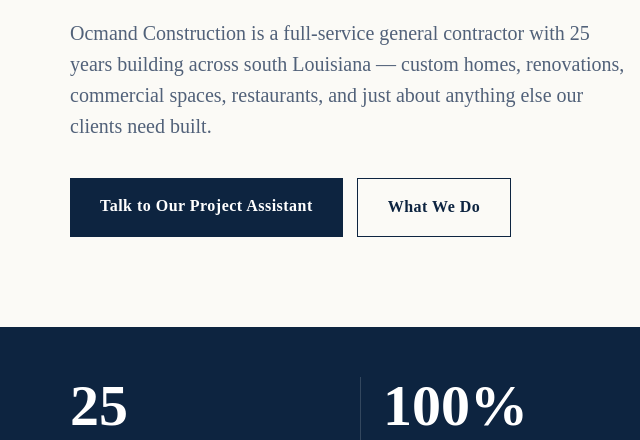
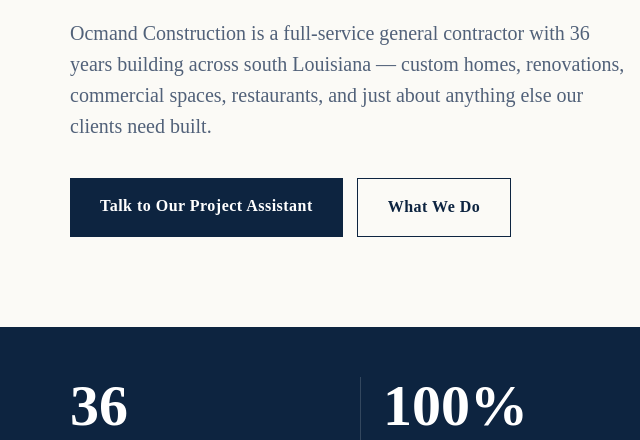
Before and after one commit to pbocmand-eng/ocmand-site, a plain HTML site: page index.html in a window 1280 px wide. Shown: the part 518-958 px from the top of the page, 0-640 px from the left. Drawn offline with Linux system fonts and the light colour scheme.

Commit message:
Update index.html

```diff
--- a/index.html
+++ b/index.html
@@ -4,7 +4,7 @@
 <meta charset="utf-8" />
 <meta name="viewport" content="width=device-width, initial-scale=1" />
 <title>Ocmand Construction Co. — General Contractor | South Louisiana</title>
-<meta name="description" content="Ocmand Construction Co. is a full-service general contractor in Youngsville, Louisiana, with 25 years building residential and commercial projects across south Louisiana." />
+<meta name="description" content="Ocmand Construction Co. is a full-service general contractor in Youngsville, Louisiana, with 36 years building residential and commercial projects across south Louisiana." />
 <style>
 :root{
   --navy:#0d2440; --navy-700:#173a66; --navy-ink:#091a30;
@@ -190,7 +190,7 @@
   <div class="oc-hero-inner">
     <div class="oc-eyebrow">Residential &amp; Commercial · South Louisiana</div>
     <h1 class="serif">Built right,<br />from the <em>ground up.</em></h1>
-    <p>Ocmand Construction is a full-service general contractor with 25 years building across south Louisiana — custom homes, renovations, commercial spaces, restaurants, and just about anything else our clients need built.</p>
+    <p>Ocmand Construction is a full-service general contractor with 36 years building across south Louisiana — custom homes, renovations, commercial spaces, restaurants, and just about anything else our clients need built.</p>
     <div class="oc-hero-actions">
       <a class="oc-btn-primary" href="#assistant">Talk to Our Project Assistant</a>
       <a class="oc-btn-ghost" href="#services">What We Do</a>
@@ -201,7 +201,7 @@
 <!-- STATS -->
 <div class="oc-stats">
   <div class="oc-stats-inner">
-    <div class="oc-stat"><div class="num">25</div><div class="lbl">Years of Experience</div></div>
+    <div class="oc-stat"><div class="num">36</div><div class="lbl">Years of Experience</div></div>
     <div class="oc-stat"><div class="num">100%</div><div class="lbl">Self-Performed &amp; Managed</div></div>
     <div class="oc-stat"><div class="num">LA</div><div class="lbl">Licensed &amp; Insured</div></div>
     <div class="oc-stat"><div class="num">Acadiana</div><div class="lbl">Rooted in South Louisiana</div></div>
@@ -255,7 +255,7 @@
       <div class="oc-steps">
         <div class="oc-step"><div class="n serif">01</div><div><h4>Estimate &amp; Plan</h4><p>We review the scope, price it clearly, and map a realistic schedule before a hammer swings.</p></div></div>
         <div class="oc-step"><div class="n serif">02</div><div><h4>Coordinate</h4><p>Permits, trades, and equipment vendors lined up so nothing stalls the job.</p></div></div>
-        <div class="oc-step"><div class="n serif">03</div><div><h4>Build</h4><p>Self-performed and managed in the field with the quality control that 25 years builds.</p></div></div>
+        <div class="oc-step"><div class="n serif">03</div><div><h4>Build</h4><p>Self-performed and managed in the field with the quality control that 36 years builds.</p></div></div>
         <div class="oc-step"><div class="n serif">04</div><div><h4>Deliver &amp; Close Out</h4><p>Inspections passed, punch list cleared, and a finished space handed over clean.</p></div></div>
       </div>
     </div>
```
